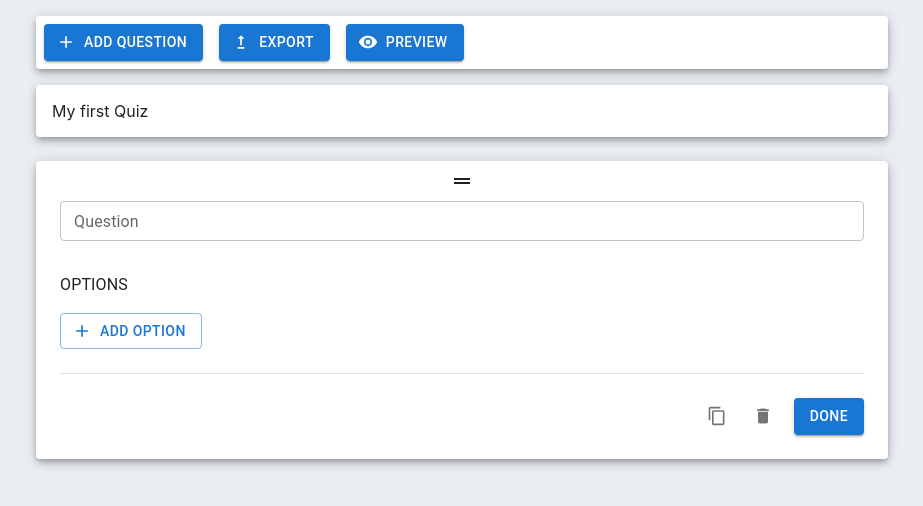
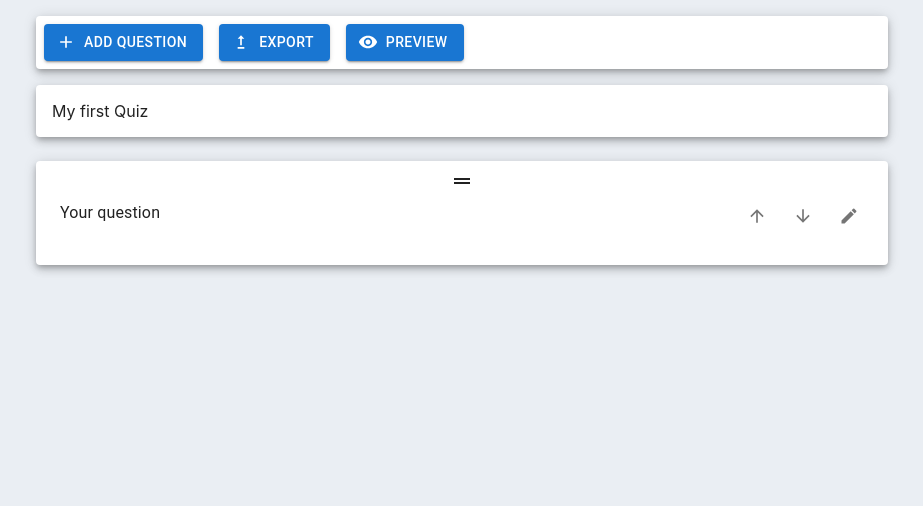
Before and after one commit to doneWorker/quiz-builder, a React (Create React App) app in the folder frontend/: page / in a window 1280 px wide. Both pictures are taken after a click on the button "ADD QUESTION". Shown: the top 506 px of the page, without its empty margins (178-1101 px from the left). Built offline with nearby package versions, Linux system fonts and the light colour scheme.

Commit message:
feat(Question): question edit/done toggle added

```diff
--- a/frontend/src/components/editor/Option.tsx
+++ b/frontend/src/components/editor/Option.tsx
@@ -1,7 +1,7 @@
 import TextField from "@mui/material/TextField";
 import ListItem from "@mui/material/ListItem";
-import DeleteIcon from "@mui/icons-material/Delete";
 import IconButton from "@mui/material/IconButton";
+import CloseIcon from "@mui/icons-material/Close";
 import Checkbox from "@mui/material/Checkbox";
 import Tooltip from "@mui/material/Tooltip";
 
@@ -43,7 +43,7 @@ export const Option = (props: Props) => {
           size="small"
           onClick={() => props.deleteOption()}
         >
-          <DeleteIcon fontSize="small" />
+          <CloseIcon fontSize="small" />
         </IconButton>
       </Tooltip>
     </ListItem>
--- a/frontend/src/components/editor/Question.tsx
+++ b/frontend/src/components/editor/Question.tsx
@@ -1,4 +1,4 @@
-import { memo } from "react";
+import { memo, useState } from "react";
 import Box from "@mui/material/Box";
 import Stack from "@mui/material/Stack";
 import Divider from "@mui/material/Divider";
@@ -12,8 +12,12 @@ import TextField from "@mui/material/TextField";
 import IconButton from "@mui/material/IconButton";
 import AddIcon from "@mui/icons-material/Add";
 import Tooltip from "@mui/material/Tooltip";
+import Radio from "@mui/material/Radio";
 import DeleteIcon from "@mui/icons-material/Delete";
 import ContentCopyIcon from "@mui/icons-material/ContentCopy";
+import EditIcon from "@mui/icons-material/Edit";
+import ArrowUpwardIcon from "@mui/icons-material/ArrowUpward";
+import ArrowDownwardIcon from "@mui/icons-material/ArrowDownward";
 import { Option } from "./Option";
 
 interface Props {
@@ -28,9 +32,8 @@ interface Props {
   deleteOption: Function;
 }
 
-export const Question = memo((props: Props) => {
+const QuestionForm = (props: Props & { onDone: Function }) => {
   return (
-    <ListItem sx={{ p: 0, mb: 3 }}>
     <Paper elevation={5} sx={{ width: "100%", p: 3, pt: 0 }}>
       <Box
         component="span"
@@ -91,9 +94,85 @@ export const Question = memo((props: Props) => {
             <DeleteIcon fontSize="small" />
           </IconButton>
         </Tooltip>
-          <Button variant="contained">Done</Button>
+        <Button variant="contained" onClick={() => props.onDone()}>
+          Done
+        </Button>
       </Stack>
     </Paper>
+  );
+};
+
+const QuestionLabel = (props: Props & { onEdit: Function }) => {
+  return (
+    <Paper elevation={5} sx={{ width: "100%", p: 3, pt: 0 }}>
+      <Box
+        component="span"
+        sx={{ m: 1, display: "flex", justifyContent: "center" }}
+      >
+        <DragHandleIcon sx={{ cursor: "grab" }} />
+      </Box>
+      <Box sx={{ position: "relative" }}>
+        <Typography>{props.question || "Your question"}</Typography>
+        <Stack
+          sx={{ position: "absolute", top: 0, right: 0 }}
+          justifyContent="flex-end"
+          spacing={2}
+          direction="row"
+        >
+          <Tooltip placement="top" title="Move Question Up">
+            <IconButton
+              aria-label="clone"
+              size="small"
+              onClick={() => props.cloneQuestion()}
+            >
+              <ArrowUpwardIcon fontSize="small" />
+            </IconButton>
+          </Tooltip>
+          <Tooltip placement="top" title="Move Question Down">
+            <IconButton
+              aria-label="clone"
+              size="small"
+              onClick={() => props.cloneQuestion()}
+            >
+              <ArrowDownwardIcon fontSize="small" />
+            </IconButton>
+          </Tooltip>
+          <Tooltip placement="top" title="Edit Question">
+            <IconButton
+              aria-label="clone"
+              size="small"
+              onClick={() => props.onEdit()}
+            >
+              <EditIcon fontSize="small" />
+            </IconButton>
+          </Tooltip>
+        </Stack>
+      </Box>
+      <List>
+        {props.options.map((opt) => (
+          <ListItem>
+            <Radio checked={opt.isCorrect} />
+            <Typography>{opt.title}</Typography>
+          </ListItem>
+        ))}
+      </List>
+    </Paper>
+  );
+};
+
+// IDEA
+// copy all props to state
+// dispatch them only after "Done" button pressed
+export const Question = memo((props: Props) => {
+  const [isEditing, setIsEditing] = useState<Boolean>(false);
+
+  return (
+    <ListItem sx={{ p: 0, mb: 3 }}>
+      {isEditing ? (
+        <QuestionForm {...props} onDone={() => setIsEditing(false)} />
+      ) : (
+        <QuestionLabel {...props} onEdit={() => setIsEditing(true)} />
+      )}
     </ListItem>
   );
 });
```
Lines whose indentation alone changed are shown as unchanged.
